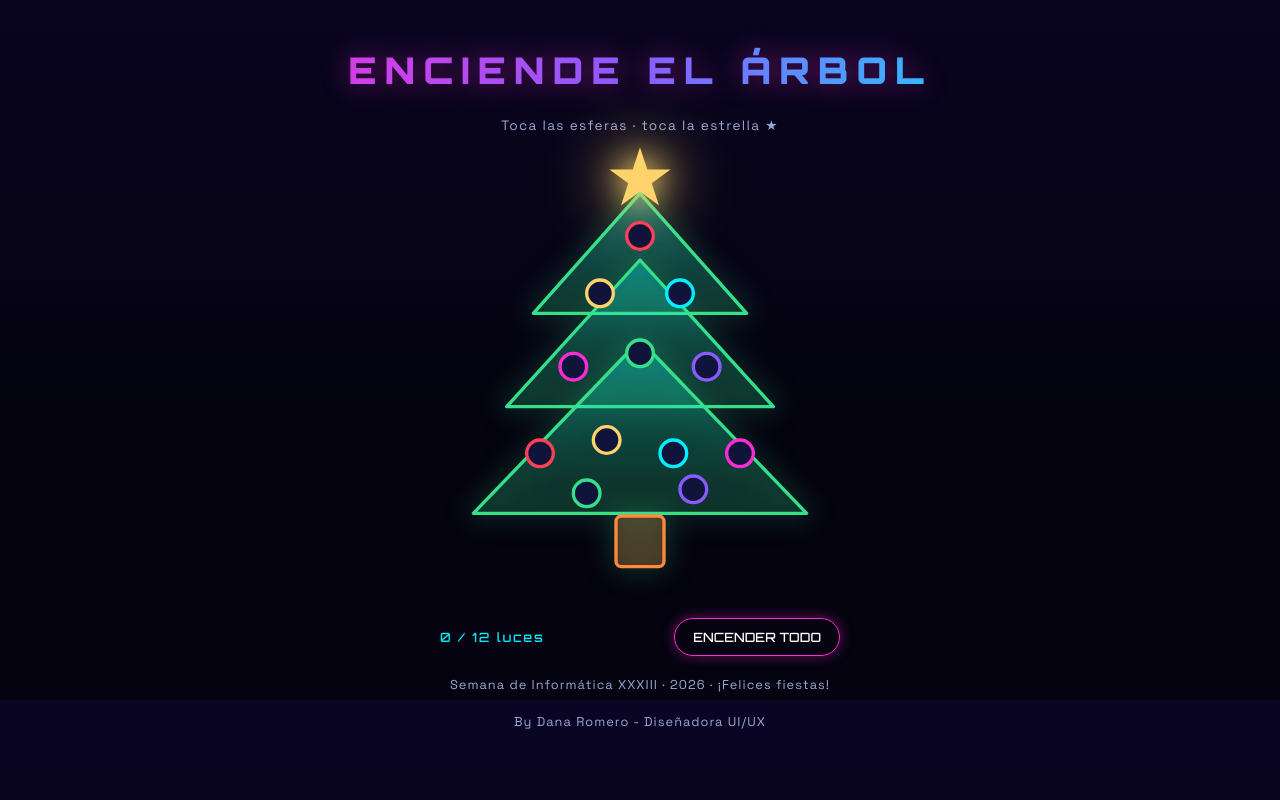
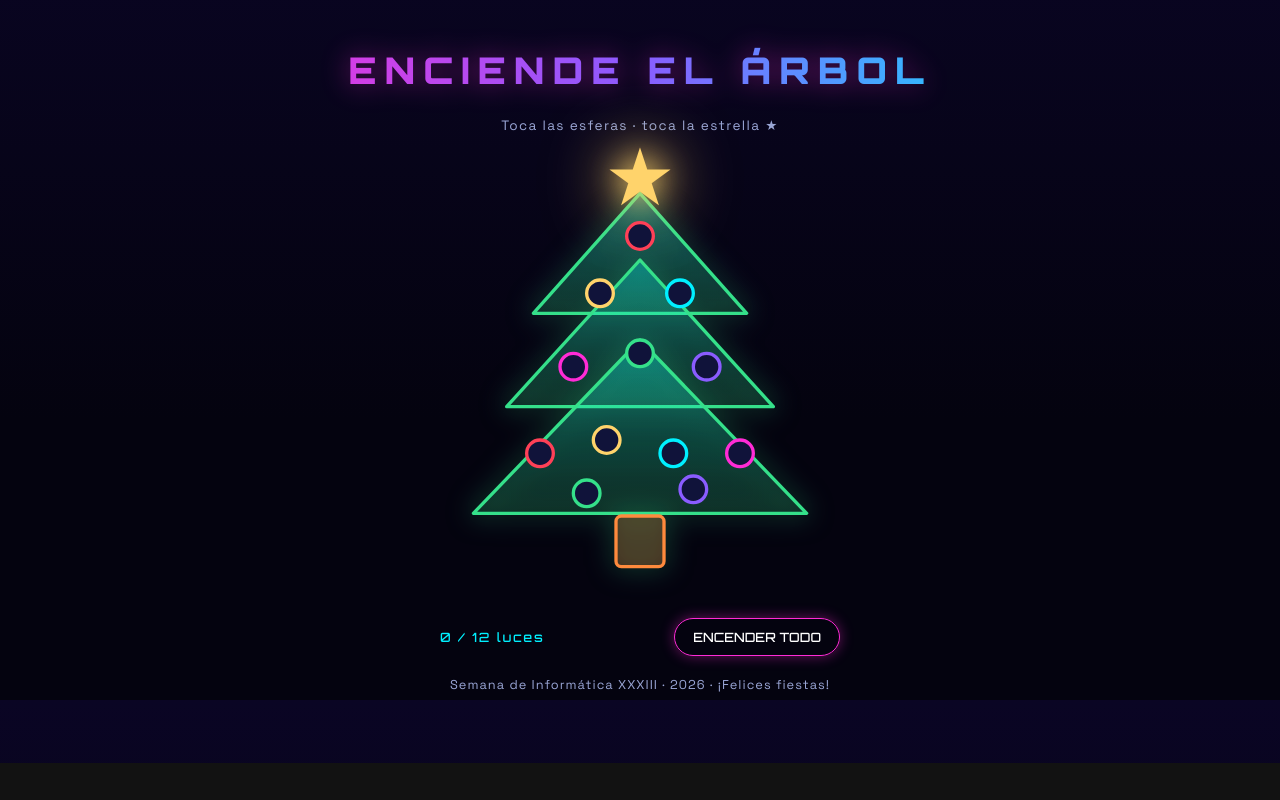
Before and after one commit to danaromero960120/invitacioninfoxxxiii, a plain HTML site: page index.html in a window 1280 px wide. Shown: the part 1700-2500 px from the top of the page. After the commit the page ends 2463 px from the top, so only its background shows below. Drawn offline with Linux system fonts and the light colour scheme.

```diff
--- a/index.html
+++ b/index.html
@@ -86,7 +86,6 @@
   </div>
   <!-- ===== PIE DE PÁGINA ===== -->
   <footer>Semana de Informática XXXIII · 2026 · ¡Felices fiestas!</footer>
-  <footer>By Dana Romero - Diseñadora UI/UX</footer>
 </main>
 
 <!-- Scripts: el orden importa (config y utils primero) -->
```
